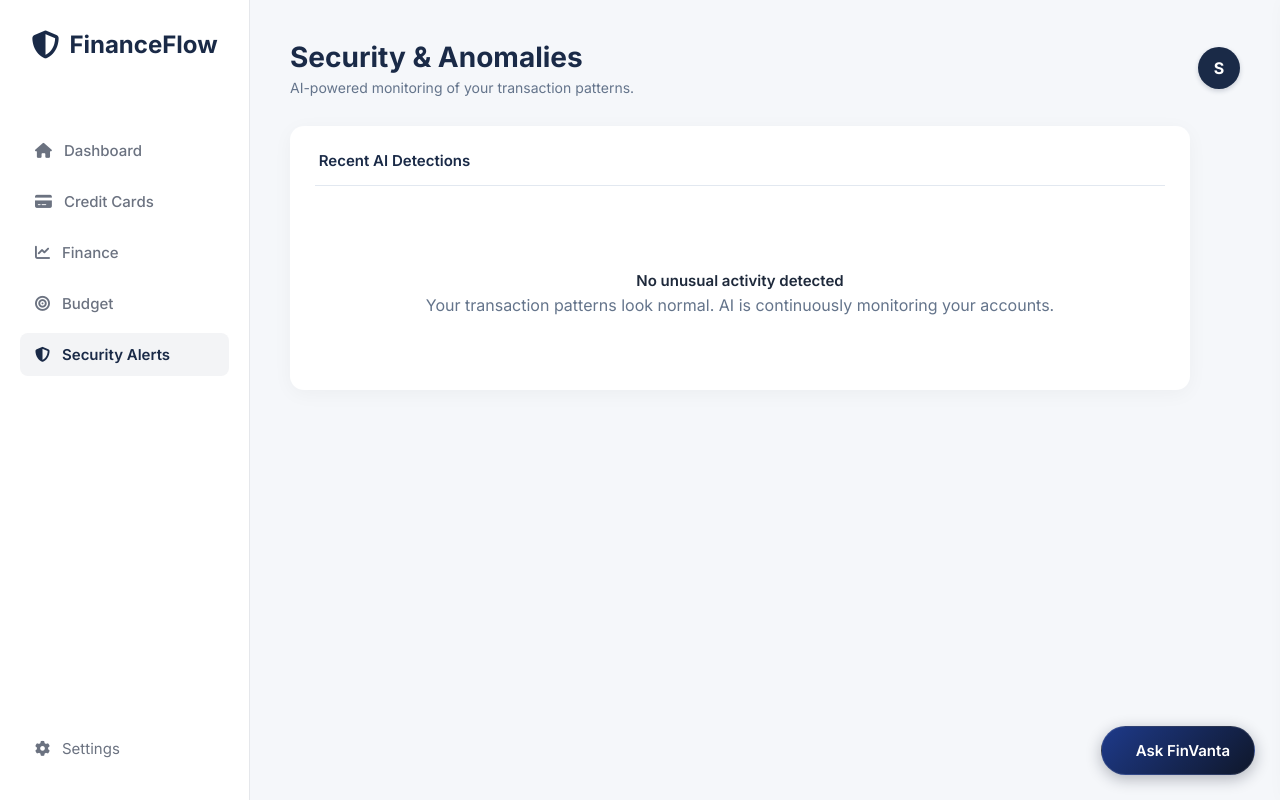
After one commit to rohan-kadolkar/TechByte_FinVanta, a Flask app: page /security in a window 1280 px wide. The commit adds this page. Run offline with Flask 3, Linux system fonts and the light colour scheme; the visitor is signed in with stand-in values (Sample User, id 1).

Commit message:
setu ke data pe tak work kar raha hai ye sargam implement karna hai

```diff
--- a/ai_engine/expense_classifier.py
+++ b/ai_engine/expense_classifier.py
@@ -31,8 +31,9 @@ def classify_expenses(json_path):
     # ---------------------------------
     # 4. APPLY RULE ENGINE
     # ---------------------------------
-    results = df["narration"].apply(
-        lambda x: pd.Series(categorize_transaction(x))
+    results = df.apply(
+        lambda row: pd.Series(categorize_transaction(row["narration"], row["amount"])),
+        axis=1
     )
 
     results.columns = ["predicted_category", "confidence", "merchant"]
--- a/app.py
+++ b/app.py
@@ -2,7 +2,6 @@ from flask import Flask, render_template, request, redirect, url_for, flash, ses
 from dotenv import load_dotenv
 import sqlite3, os, requests, json, time
 # --- IMPORT AI ENGINE ---
-from ai_engine.pipeline import run_pipeline
 from ai_engine.data_loader import load_transactions_pro
 from ai_engine.feature_engineer import generate_shadow_credit_data
 # --- NEW: AI GENERATED TAB INSIGHTS ---
@@ -120,6 +119,7 @@ def process_and_cache_data(json_path="bank_data.json"):
                     color_idx += 1
 
                 # ROUTE B: INVESTMENTS
+                # real data ke liye ye green colour me negative slope ka graph dera hai.
                 # elif acc_type in ["equities", "mutual_funds"]:
                 #     curr_val = float(summary.get("currentValue", 0))
                 #     inv_cost = float(summary.get("investmentValue", 0))
@@ -411,6 +411,8 @@ def process_and_cache_data(json_path="bank_data.json"):
 
         cc_data_dict["ai_insights"] = get_insights_for_tab("cc", cc_data_dict, gemini_api_key)
 
+        anomaly_list = ai_result.anomalies.frontend_records[:4] if hasattr(ai_result.anomalies, 'frontend_records') else []
+
         # 6. SAVE ALL DATA (No ellipses!)
         master_data = {
             "dashboard_data": {
@@ -418,6 +420,7 @@ def process_and_cache_data(json_path="bank_data.json"):
                 "cash_flow": {"labels": cash_flow_labels, "income": cash_flow_income, "expenses": cash_flow_expenses},
                 "accounts": bank_accounts,
                 "ai_insights": dash_insights,
+                "recent_anomalies": anomaly_list,
                 "budget_overview": {"income_pct": inc_pct, "expenses_pct": exp_pct, "budget_pct": spent_budget_pct}
             },
             "finance_data": {
@@ -1046,6 +1049,17 @@ def setu_callback():
     fetch_resp = requests.get(url_fetch, headers=SETU_HEADERS)
 
     if fetch_resp.status_code == 200:
+
+        ### ye hai static data ko acchese categories me dekhane ke liye
+        # import shutil
+        # if os.path.exists("bank_data_synthetic.json"):
+        #     shutil.copy("bank_data_synthetic.json", "bank_data.json")
+        #     print("Loaded Golden Path Data: bank_data_synthetic.json")
+        # else:
+        #     # Fallback just in case
+        #     with open("bank_data.json", "w") as f:
+        #         json.dump(fetch_resp.json(), f, indent=4)
+
         bank_data = fetch_resp.json()
 
         # Save the JSON file securely to your project folder
@@ -1096,6 +1110,27 @@ def api_chat():
 
     return result
 
+@app.route('/security')
+def security():
+
+    if 'user_name' not in session:
+        return redirect(url_for('login'))
+
+    if not session.get('is_bank_linked', False):
+        flash("Please link your bank account first to view Security Alerts.", "warning")
+        return redirect(url_for('dashboard'))
+
+    anomaly_data = []
+    try:
+        with open("dashboard_processed.json", "r") as f:
+            full_data = json.load(f)
+            # Fetch the anomalies we saved earlier in dashboard_data
+            anomaly_data = full_data.get("dashboard_data", {}).get("recent_anomalies", [])
+    except (FileNotFoundError, json.JSONDecodeError):
+        pass
+
+    return render_template('security.html', user=session['user_name'], anomalies=anomaly_data)
+
 if __name__ == '__main__':
     print("🚀 FLASK APP RUNNING ON http://127.0.0.1:5000")
     app.run(debug=True,use_reloader=False)
--- a/templates/budget.html
+++ b/templates/budget.html
@@ -21,6 +21,7 @@
             <li><a href="{{ url_for('credit_cards') }}"><i class="fa-solid fa-credit-card"></i> Credit Cards</a></li>
             <li><a href="{{ url_for('finance') }}"><i class="fa-solid fa-chart-line"></i> Finance</a></li>
             <li class="active"><a href="{{ url_for('budget') }}"><i class="fa-solid fa-bullseye"></i> Budget</a></li>
+            <li><a href="{{ url_for('security') }}"><i class="fa-solid fa-shield-halved"></i> Security Alerts</a></li>
         </ul>
         <div class="logout-section" style="margin-top: auto;">
             <a href="#" class="sidebar-link" onclick="openProfile()"><i class="fa-solid fa-gear"></i> Settings</a>
--- a/templates/credit-cards.html
+++ b/templates/credit-cards.html
@@ -21,6 +21,7 @@
             <li class="active"><a href="{{ url_for('credit_cards') }}"><i class="fa-solid fa-credit-card"></i> Credit Cards</a></li>
             <li><a href="{{ url_for('finance') }}"><i class="fa-solid fa-chart-line"></i> Finance</a></li>
             <li><a href="{{ url_for('budget') }}"><i class="fa-solid fa-bullseye"></i> Budget</a></li>
+            <li><a href="{{ url_for('security') }}"><i class="fa-solid fa-shield-halved"></i> Security Alerts</a></li>
         </ul>
         <div class="logout-section" style="margin-top: auto;">
             <a href="#" class="sidebar-link" onclick="openProfile()"><i class="fa-solid fa-gear"></i> Settings</a>
@@ -42,7 +43,7 @@
 
             <div class="dash-card net-worth-card" style="grid-column: span 1;">
                 <h3>Total Credit Card Debt</h3>
-                <div class="nw-value" style="color: #ef4444;">${{ data.total_debt }} <span class="nw-trend" style="background: #fee2e2; color: #ef4444;"><i class="fa-solid fa-arrow-up"></i></span></div>
+                <div class="nw-value" style="color: #ef4444;">₹{{ data.total_debt }} <span class="nw-trend" style="background: #fee2e2; color: #ef4444;"><i class="fa-solid fa-arrow-up"></i></span></div>
                 <div style="position: relative; height: 100px; width: 100%;">
                     <canvas id="debtChart"></canvas>
                 </div>
--- a/templates/dashboard.html
+++ b/templates/dashboard.html
@@ -21,6 +21,7 @@
             <li class="active"><a href="{{ url_for('credit_cards') }}"><i class="fa-solid fa-credit-card"></i> Credit Cards</a></li>
             <li><a href="{{ url_for('finance') }}"><i class="fa-solid fa-chart-line"></i> Finance</a></li>
             <li><a href="{{ url_for('budget') }}"><i class="fa-solid fa-bullseye"></i> Budget</a></li>
+            <li><a href="{{ url_for('security') }}"><i class="fa-solid fa-shield-halved"></i> Security Alerts</a></li>
         </ul>
         <div class="logout-section" style="margin-top: auto;">
             <a href="#" class="sidebar-link" onclick="openProfile()"><i class="fa-solid fa-gear"></i> Settings</a>
--- a/templates/finance.html
+++ b/templates/finance.html
@@ -21,6 +21,7 @@
             <li class="active"><a href="{{ url_for('credit_cards') }}"><i class="fa-solid fa-credit-card"></i> Credit Cards</a></li>
             <li class="active"><a href="{{ url_for('finance') }}"><i class="fa-solid fa-chart-line"></i> Finance</a></li>
             <li><a href="{{ url_for('budget') }}"><i class="fa-solid fa-bullseye"></i> Budget</a></li>
+            <li><a href="{{ url_for('security') }}"><i class="fa-solid fa-shield-halved"></i> Security Alerts</a></li>
         </ul>
         <div class="logout-section" style="margin-top: auto;">
             <a href="#" class="sidebar-link" onclick="openProfile()"><i class="fa-solid fa-gear"></i> Settings</a>
--- /dev/null
+++ b/templates/security.html
@@ -0,0 +1,84 @@
+<!DOCTYPE html>
+<html lang="en">
+<head>
+    <meta charset="UTF-8">
+    <meta name="viewport" content="width=device-width, initial-scale=1.0">
+    <title>FinanceFlow - Security</title>
+    <link rel="stylesheet" href="{{ url_for('static', filename='style.css') }}">
+    <link rel="stylesheet" href="https://cdnjs.cloudflare.com/ajax/libs/font-awesome/6.4.0/css/all.min.css">
+    <link href="https://fonts.googleapis.com/css2?family=Inter:wght@400;500;600;700&display=swap" rel="stylesheet">
+</head>
+<body class="dashboard-body">
+
+    <div class="sidebar">
+        <div class="logo-section">
+            <i class="fa-solid fa-shield-halved logo-icon"></i>
+            <h2 class="logo-text">FinanceFlow</h2>
+        </div>
+        <ul class="nav-links">
+            <li><a href="{{ url_for('dashboard') }}"><i class="fa-solid fa-house"></i> Dashboard</a></li>
+            <li><a href="{{ url_for('credit_cards') }}"><i class="fa-solid fa-credit-card"></i> Credit Cards</a></li>
+            <li><a href="{{ url_for('finance') }}"><i class="fa-solid fa-chart-line"></i> Finance</a></li>
+            <li><a href="{{ url_for('budget') }}"><i class="fa-solid fa-bullseye"></i> Budget</a></li>
+            <li class="active"><a href="{{ url_for('security') }}"><i class="fa-solid fa-shield-halved"></i> Security Alerts</a></li>
+        </ul>
+        <div class="logout-section" style="margin-top: auto;">
+            <a href="#" class="sidebar-link" onclick="openProfile()"><i class="fa-solid fa-gear"></i> Settings</a>
+        </div>
+    </div>
+
+    <div class="main-content">
+        <header class="dashboard-header">
+            <div class="header-title">
+                <h1>Security & Anomalies</h1>
+                <p style="color: #64748b; font-size: 14px; margin-top: 5px;">AI-powered monitoring of your transaction patterns.</p>
+            </div>
+            <div class="header-actions">
+                <div class="user-avatar" onclick="openProfile()" style="cursor: pointer;">{{ user[0] | upper }}</div>
+            </div>
+        </header>
+
+        <div style="max-width: 900px; margin-top: 20px;">
+            <div class="dash-card">
+                <div class="card-header" style="border-bottom: 1px solid #e2e8f0; padding-bottom: 15px; margin-bottom: 15px;">
+                    <h3><i class="fa-solid fa-radar" style="color: #3b82f6;"></i> Recent AI Detections</h3>
+                </div>
+
+                {% if anomalies|length > 0 %}
+                <div class="anomaly-list" style="gap: 15px;">
+                    {% for row in anomalies %}
+                    <div class="anomaly-item" style="padding: 16px; background: white; border: 1px solid #e2e8f0; box-shadow: 0 2px 4px rgba(0,0,0,0.02);">
+                        <div class="anomaly-icon severity-{{ row.severity }}" style="width: 45px; height: 45px; font-size: 18px;">
+                            <i class="fa-solid fa-triangle-exclamation"></i>
+                        </div>
+                        <div class="anomaly-details">
+                            <div class="anomaly-title" style="font-size: 16px;">
+                                <strong>{{ row.clean_merchant }}</strong>
+                                <span class="anomaly-amt">₹{{ row.amount | int }}</span>
+                            </div>
+                            <div class="anomaly-text" style="font-size: 13.5px; margin-top: 6px;">{{ row.insight_text }}</div>
+                            <div style="font-size: 11px; color: #94a3b8; margin-top: 8px;">
+                                <i class="fa-regular fa-calendar"></i> {{ row.date }} &nbsp;|&nbsp;
+                                <i class="fa-solid fa-tag"></i> {{ row.category }} &nbsp;|&nbsp;
+                                <i class="fa-solid fa-fingerprint"></i> ID: {{ row.txn_id[:8] }}...
+                            </div>
+                        </div>
+                        <div class="anomaly-badge {{ row.severity }}" style="font-size: 13px; padding: 6px 12px;">{{ row.severity | title }} Risk</div>
+                    </div>
+                    {% endfor %}
+                </div>
+                {% else %}
+                <div style="text-align: center; padding: 50px 20px; color: #64748b;">
+                    <i class="fa-solid fa-shield-check" style="font-size: 40px; color: #10b981; margin-bottom: 15px;"></i>
+                    <h3 style="color: #1e293b; margin-bottom: 5px;">No unusual activity detected</h3>
+                    <p>Your transaction patterns look normal. AI is continuously monitoring your accounts.</p>
+                </div>
+                {% endif %}
+            </div>
+        </div>
+    </div>
+
+    {% include 'profile_drawer.html' %}
+    {% include 'chat_widget.html' %}
+</body>
+</html>
```
Also changed, not shown: ai_engine/rules.py (+36 -12 lines), static/style.css (+71 -0 lines).
